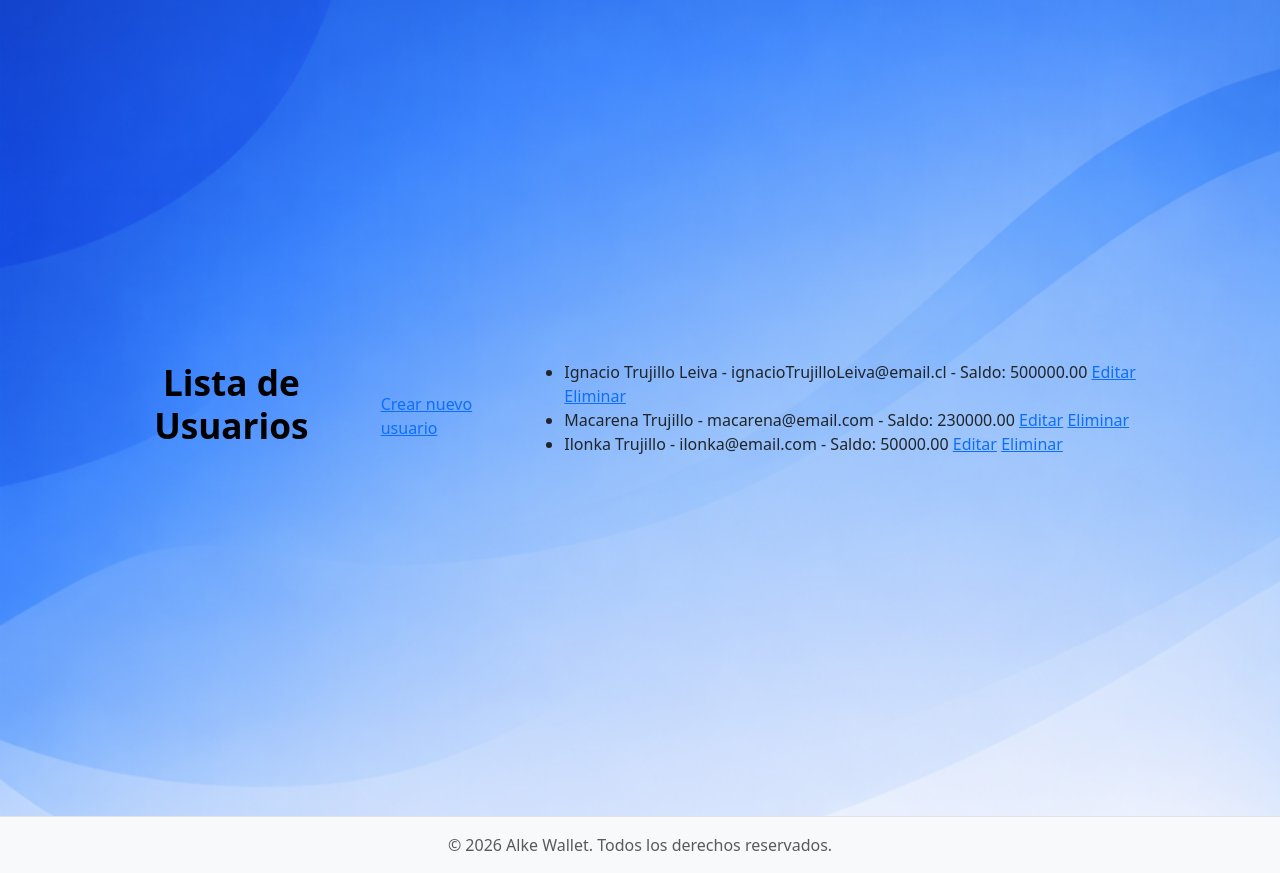
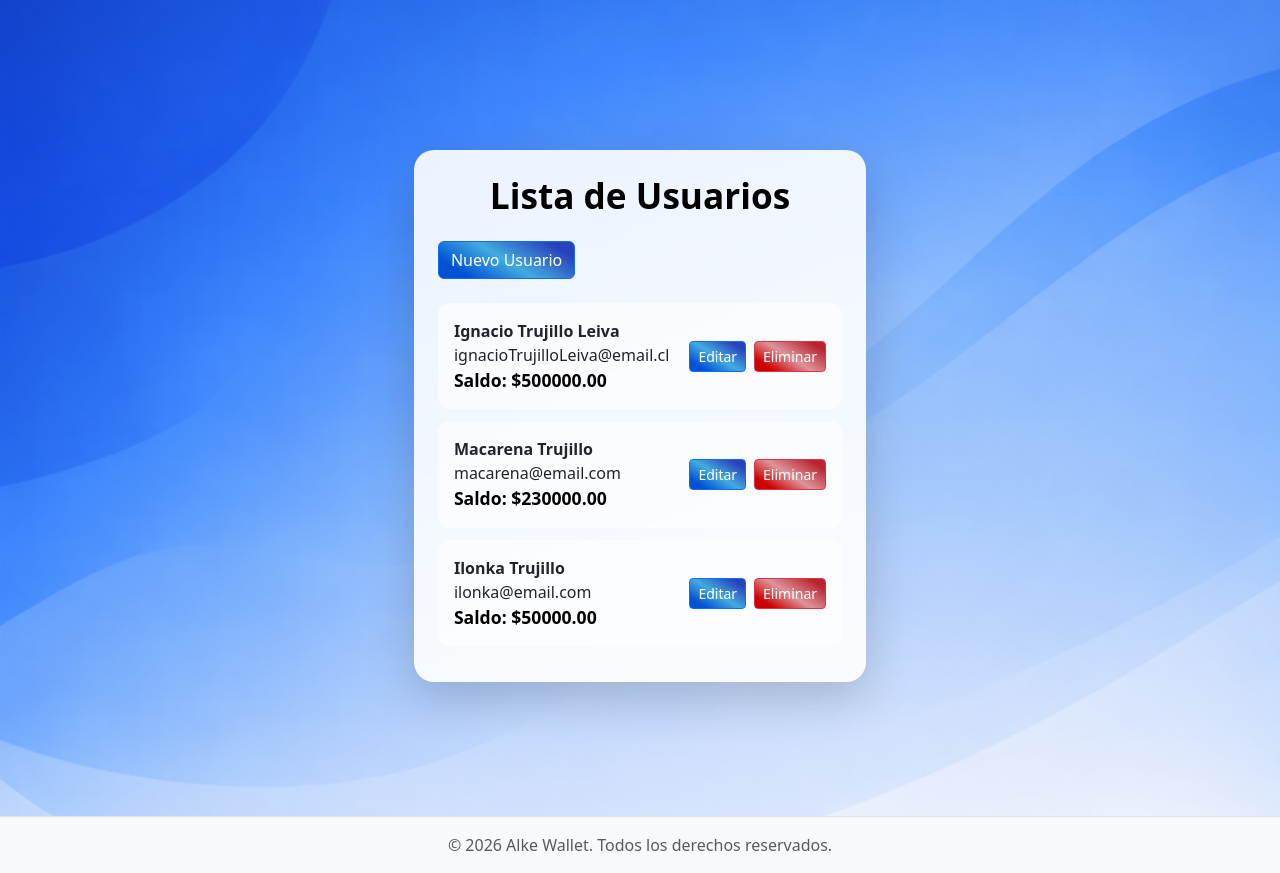
Before and after one commit to ignaciotrujilloleiva/Proyecto-Modulo-7-Desarrollo-web-Django-Integraci-n-Base-de-datos, a Django app: page /usuarios/ in a window 1280 px wide. Shown: the part 161-1034 px from the top of the page. Run offline with Django 5.2, Linux system fonts and the light colour scheme; data comes from the database, SQL or seed files in the repository; both versions use the stored data as it was after the commit.

Commit message:
Update CRUD usuario
Aplicación de estilos a crud de usuario

```diff
--- a/wallet/templates/wallet/transaccion_confirm_delete.html
+++ b/wallet/templates/wallet/transaccion_confirm_delete.html
@@ -8,7 +8,7 @@
     <div class="card card-base form-card shadow-lg p-4 text-center">
 
         <!-- Título -->
-        <h2>Eliminar Transacción</h2>
+        <h2 class="title text-danger">Eliminar Transacción</h2>
 
         <!-- Mensaje -->
         <p class="delete-message">
--- a/wallet/templates/wallet/transaccion_list.html
+++ b/wallet/templates/wallet/transaccion_list.html
@@ -25,6 +25,8 @@
                 <div class="transaction-left">
                     <div class="transaction-info">
                         <strong>{{ transaccion.tipo_transaccion }}</strong>
+                    </div>
+                    <div>
                         <span>
                             {{ transaccion.usuario.nombre }} - {{ transaccion.moneda.nombre }}
                         </span>
--- a/wallet/templates/wallet/usuario_list.html
+++ b/wallet/templates/wallet/usuario_list.html
@@ -3,19 +3,58 @@
 {% block title %}Usuarios{% endblock %}
 
 {% block content %}
-    <h2>Lista de Usuarios</h2>
+<div class="transactions-container">
 
-    <a href="{% url 'usuario_create' %}">Crear nuevo usuario</a>
+    <div class="card card-base transactions-card shadow-lg p-4">
 
-    <ul>
-        {% for usuario in usuarios %}
-            <li>
-                {{ usuario.nombre }} - {{ usuario.correo }} - Saldo: {{ usuario.saldo }}
-                <a href="{% url 'usuario_update' usuario.pk %}">Editar</a>
-                <a href="{% url 'usuario_delete' usuario.pk %}">Eliminar</a>
-            </li>
-        {% empty %}
-            <li>No hay usuarios registrados.</li>
-        {% endfor %}
-    </ul>
+        <!-- Título principal -->
+        <h2 class="title">Lista de Usuarios</h2>
+
+        <!-- Botón para crear nuevo usuario -->
+        <div class="actions-top mb-4">
+            <a href="{% url 'usuario_create' %}" class="btn btn-primary btn-md">
+                Nuevo Usuario
+            </a>
+        </div>
+
+        <!-- Lista de usuarios -->
+        <div class="transactions-list">
+            {% for usuario in usuarios %}
+            <div class="transaction-item">
+
+                <!-- Información izquierda -->
+                <div class="transaction-left">
+                    <div class="transaction-info">
+                        <strong>{{ usuario.nombre }}</strong>
+                    </div>
+                    <div>
+                        <span>{{ usuario.correo }}</span>
+                    </div>
+
+                    <div class="transaction-amount">
+                        Saldo: ${{ usuario.saldo }}
+                    </div>
+                </div>
+
+                <!-- Acciones derecha -->
+                <div class="transaction-right">
+                    <div class="transaction-actions">
+                        <a href="{% url 'usuario_update' usuario.pk %}" class="btn btn-primary btn-sm">
+                            Editar
+                        </a>
+                        <a href="{% url 'usuario_delete' usuario.pk %}" class="btn btn-danger btn-sm">
+                            Eliminar
+                        </a>
+                    </div>
+                </div>
+
+            </div>
+            {% empty %}
+            <p class="empty">No hay usuarios registrados.</p>
+            {% endfor %}
+        </div>
+
+    </div>
+
+</div>
 {% endblock %}
```
Also changed, not shown: wallet/templates/wallet/usuario_confirm_delete.html (+35 -7 lines), wallet/templates/wallet/usuario_form.html (+42 -7 lines), db.sqlite3.
